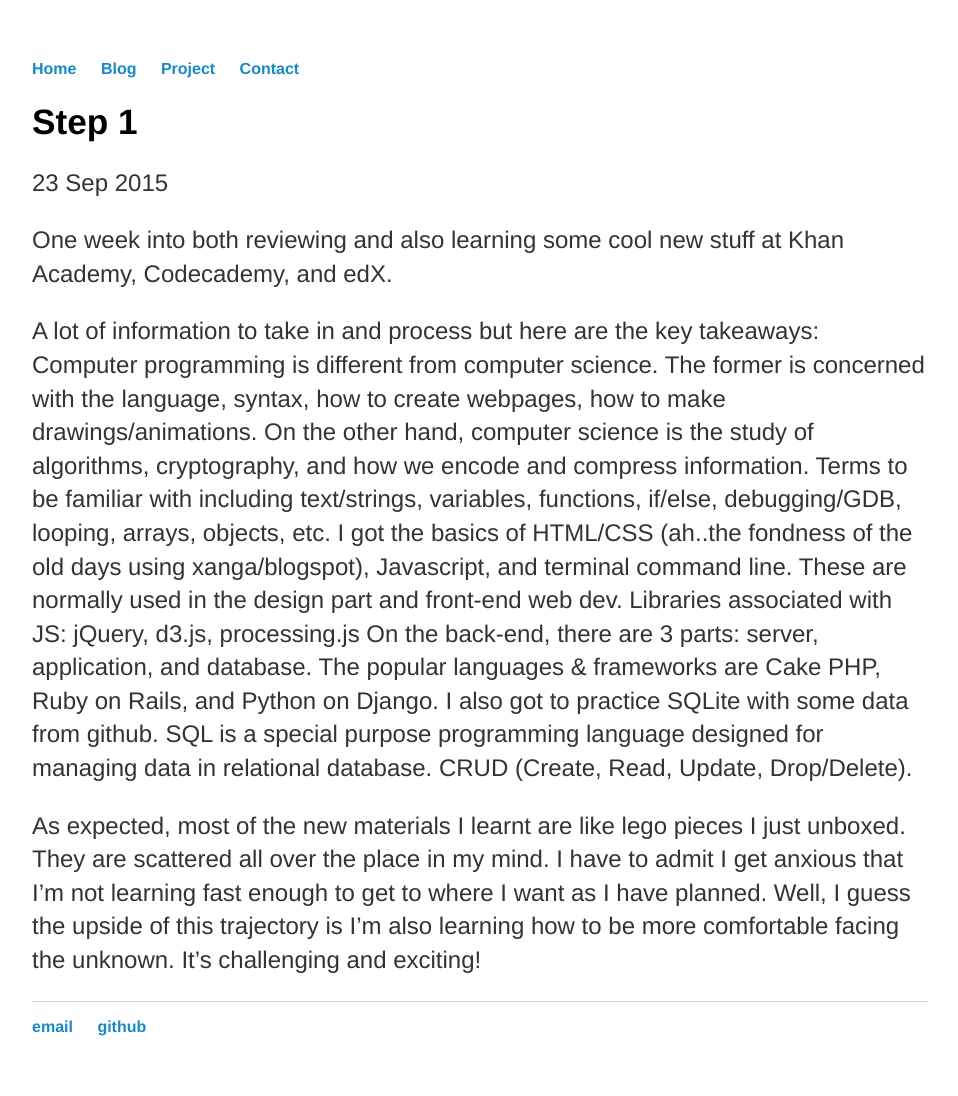
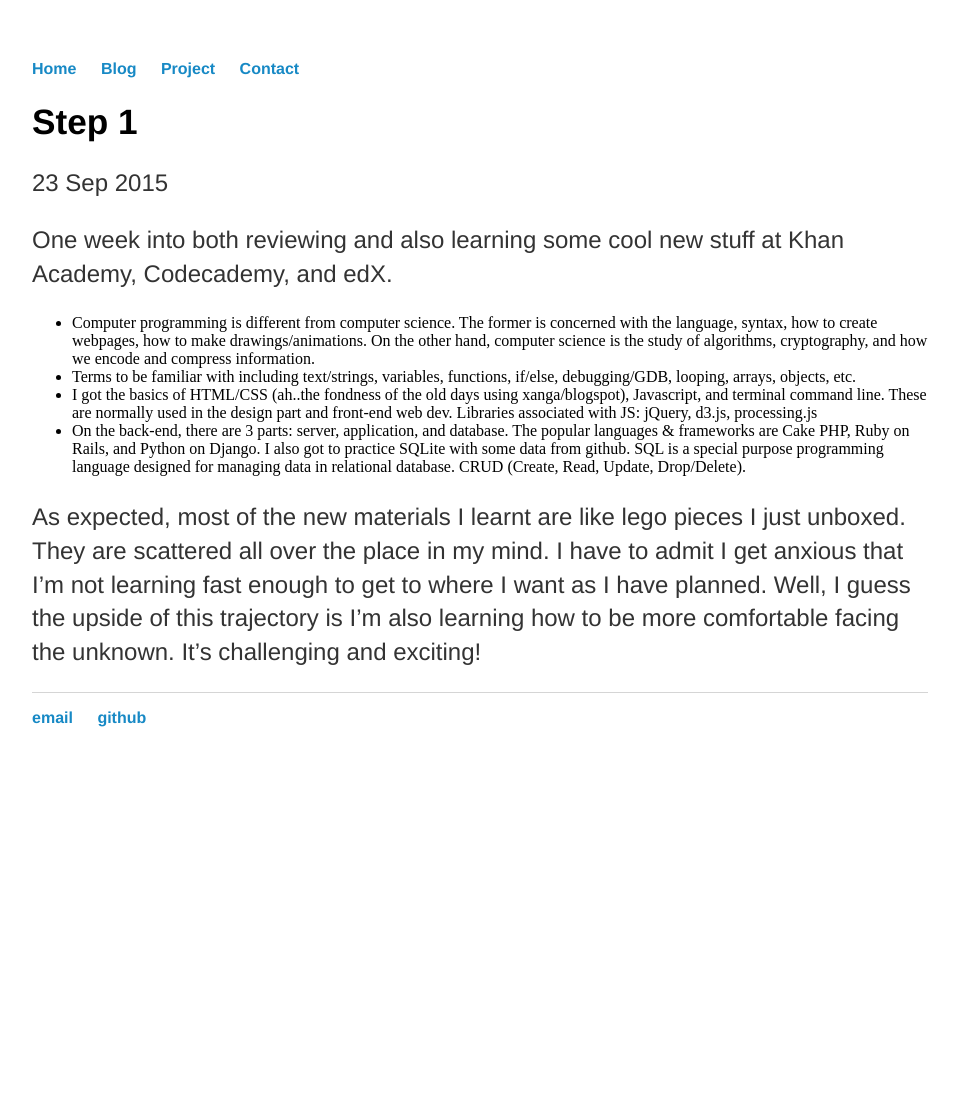
Before and after one commit to saturdaystepbystep/saturdaystepbystep.github.io, a Jekyll site: the page built from _posts/2015-09-23-step-1.md, in a window 1280 px wide. Shown: the whole page, without its empty margins (160-1118 px from the left). Built offline with Jekyll 4.4.1, drawn with Linux system fonts in a browser that asks for light colours; after the commit the page ends 900 px from its top, so only the background shows below that.

Commit message:
Update 2015-09-23-step-1.md

```diff
--- a/_posts/2015-09-23-step-1.md
+++ b/_posts/2015-09-23-step-1.md
@@ -6,11 +6,12 @@ date: 2015-09-23
 One week into both reviewing and also learning some cool new stuff at Khan Academy, Codecademy, and edX.
 
 
-A lot of information to take in and process but here are the key takeaways:
-	Computer programming is different from computer science. The former is concerned with the language, syntax, how to create webpages, how to make drawings/animations. On the other hand, computer science is the study of algorithms, cryptography, and how we encode and compress information.
-	Terms to be familiar with including text/strings, variables, functions, if/else, debugging/GDB, looping, arrays, objects, etc.
-	I got the basics of HTML/CSS (ah..the fondness of the old days using xanga/blogspot), Javascript, and terminal command line. These are normally used in the design part and front-end web dev. Libraries associated with JS: jQuery, d3.js, processing.js
-	On the back-end, there are 3 parts: server, application, and database. The popular languages & frameworks are Cake PHP, Ruby on Rails, and Python on Django. I also got to practice SQLite with some data from github. SQL is a special purpose programming language designed for managing data in relational database. CRUD (Create, Read, Update, Drop/Delete).
+<ul>
+<li>Computer programming is different from computer science. The former is concerned with the language, syntax, how to create webpages, how to make drawings/animations. On the other hand, computer science is the study of algorithms, cryptography, and how we encode and compress information. </li>
+<li>Terms to be familiar with including text/strings, variables, functions, if/else, debugging/GDB, looping, arrays, objects, etc.</li>
+<li>I got the basics of HTML/CSS (ah..the fondness of the old days using xanga/blogspot), Javascript, and terminal command line. These are normally used in the design part and front-end web dev. Libraries associated with JS: jQuery, d3.js, processing.js</li>
+<li>On the back-end, there are 3 parts: server, application, and database. The popular languages & frameworks are Cake PHP, Ruby on Rails, and Python on Django. I also got to practice SQLite with some data from github. SQL is a special purpose programming language designed for managing data in relational database. CRUD (Create, Read, Update, Drop/Delete).</li>
+</ul>
 
 
 As expected, most of the new materials I learnt are like lego pieces I just unboxed. They are scattered all over the place in my mind. I have to admit I get anxious that I’m not learning fast enough to get to where I want as I have planned. Well, I guess the upside of this trajectory is I’m also learning how to be more comfortable facing the unknown. It’s challenging and exciting!
```
